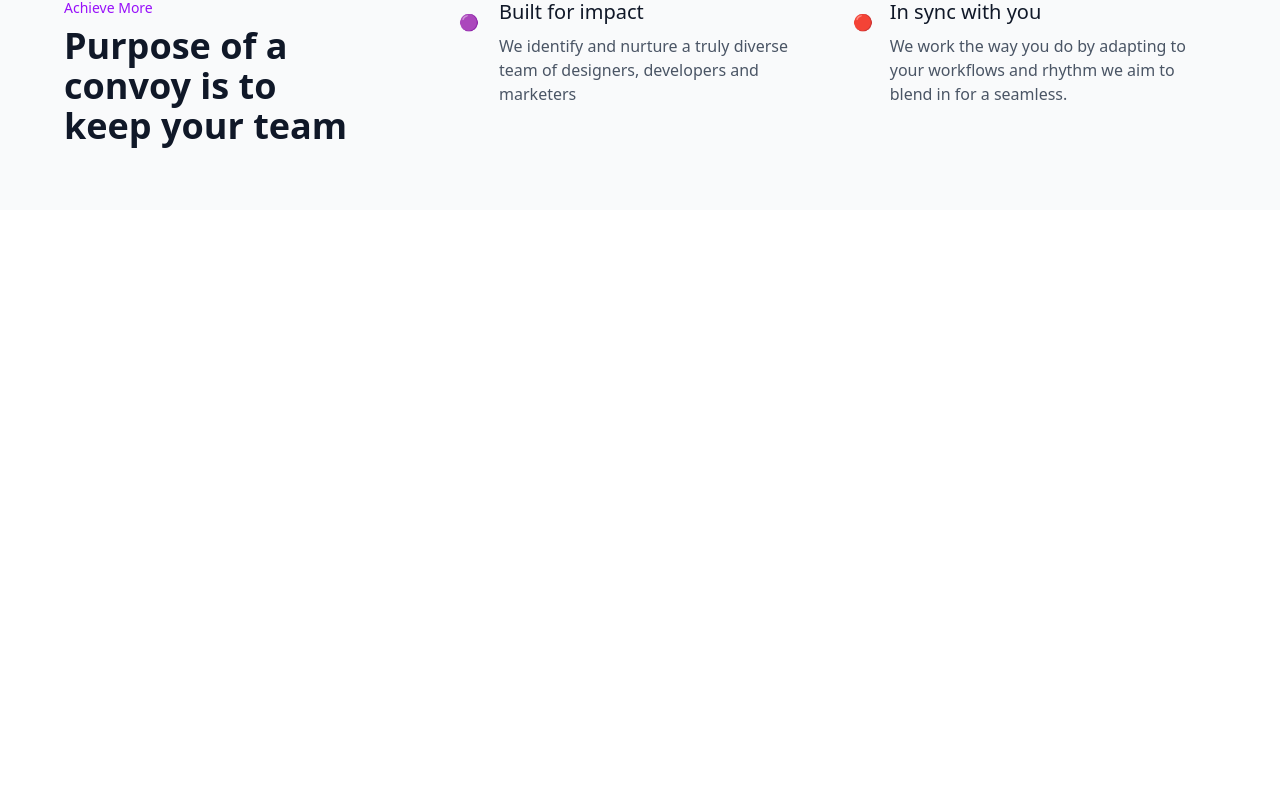
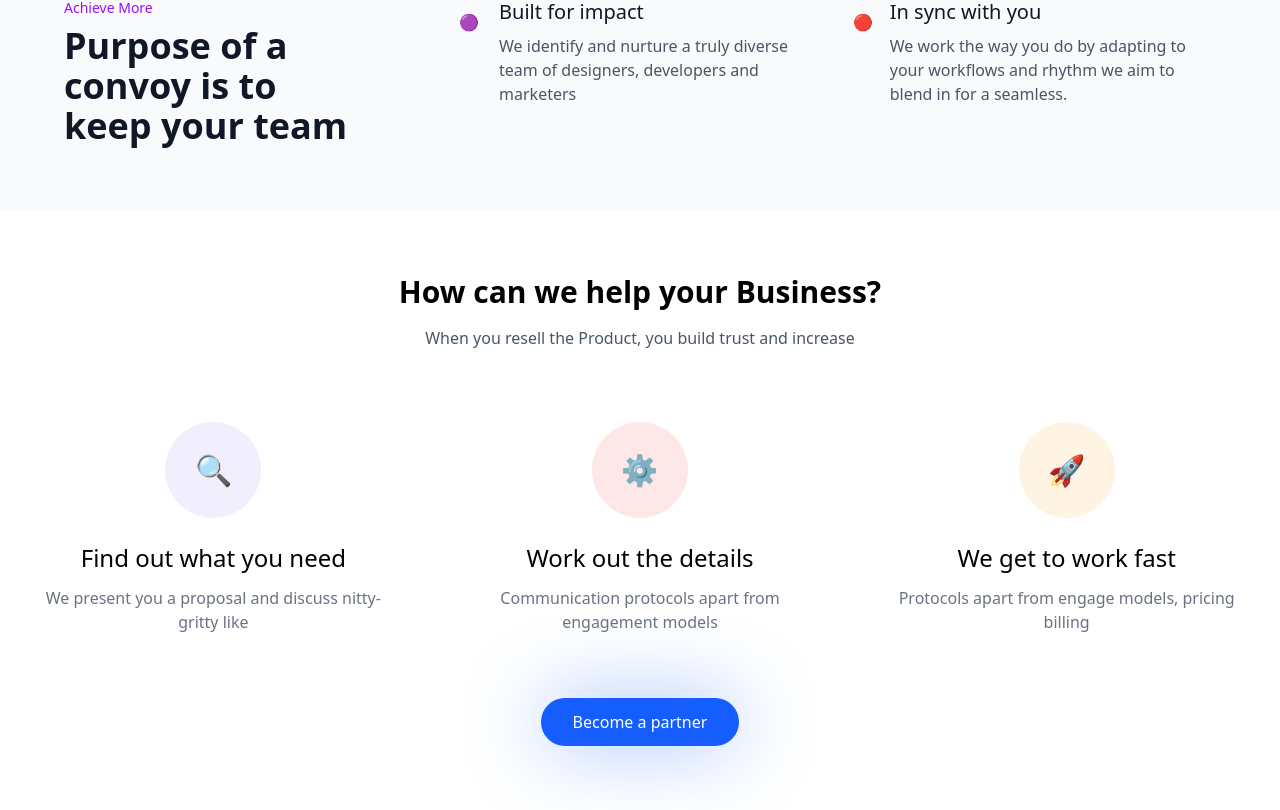
Before and after one commit to DineshSethu001/Business_page, a React (Vite) app: page / in a window 1280 px wide. Shown: the part 1013-1823 px from the top of the page. Before the commit the page ends 1223 px from the top, so only its background shows below. Built offline with nearby package versions, Linux system fonts and the light colour scheme; the HTML template or start-up script is replaced by a standard one.

Commit message:
feature section

```diff
--- a/src/App.jsx
+++ b/src/App.jsx
@@ -1,5 +1,6 @@
 import React from "react";
 import { Company_logo, Hero, Navbar, Purpose_sec } from "./components";
+import Features from "./components/Features";
 const App = () => {
   return (
     <main className="relative min-h-screen overflow-x-hidden">
@@ -9,6 +10,7 @@
         <Hero />
         <Company_logo />
         <Purpose_sec/>
+        <Features/>
       </div>
     </main>
   );
--- /dev/null
+++ b/src/components/Features.jsx
@@ -0,0 +1,64 @@
+export default function Features() {
+  const features = [
+    {
+      icon: "🔍",
+      title: "Find out what you need",
+      description: "We present you a proposal and discuss nitty-gritty like",
+    },
+    {
+      icon: "⚙️",
+      title: "Work out the details",
+      description: "Communication protocols apart from engagement models",
+    },
+    {
+      icon: "🚀",
+      title: "We get to work fast",
+      description: "Protocols apart from engage models, pricing billing",
+    },
+  ];
+
+  return (
+    <section className="max-w-7xl mx-auto px-4 py-16">
+      {/* heading text */}
+      <div className="mb-12 text-center">
+        <h2 className="text-3xl font-bold mb-4">
+          How can we help your Business?
+        </h2>
+        <p className="text-gray-600">
+          When you resell the Product, you build trust and increase
+        </p>
+      </div>
+
+      {/* features grid */}
+      <div className="grid grid-cols-1 md:grid-cols-3 gap-8">
+        {features.map((feature, index) => (
+          <div
+            className="flex flex-col items-center text-center p-6"
+            key={index}
+          >
+            <div
+              className="w-24 h-24 rounded-full mb-6 flex items-center justify-center"
+              style={{
+                backgroundColor:
+                  index === 0 ? "#F1EFFD" : index === 1 ? "#FEE7E7" : "#FFF3E4",
+              }}
+            >
+              <div className="text-3xl">{feature.icon}</div>
+            </div>
+            <h3 className="text-2xl font-medium mb-3">{feature.title}</h3>
+            <p className="text-gray-500 text-center">{feature.description}</p>
+          </div>
+        ))}
+      </div>
+
+      {/* centered glowing button */}
+      <div className="mt-10 flex justify-center relative">
+        <button className="relative bg-blue-600 text-white cursor-pointer px-8 py-3 rounded-full font-medium hover:bg-blue-700 transition-transform duration-300 hover:scale-105">
+          Become a partner
+          {/* glowing blur background */}
+          <div className="absolute inset-0 -z-10 rounded-full bg-blue-600/40 blur-2xl"></div>
+        </button>
+      </div>
+    </section>
+  );
+}
```
